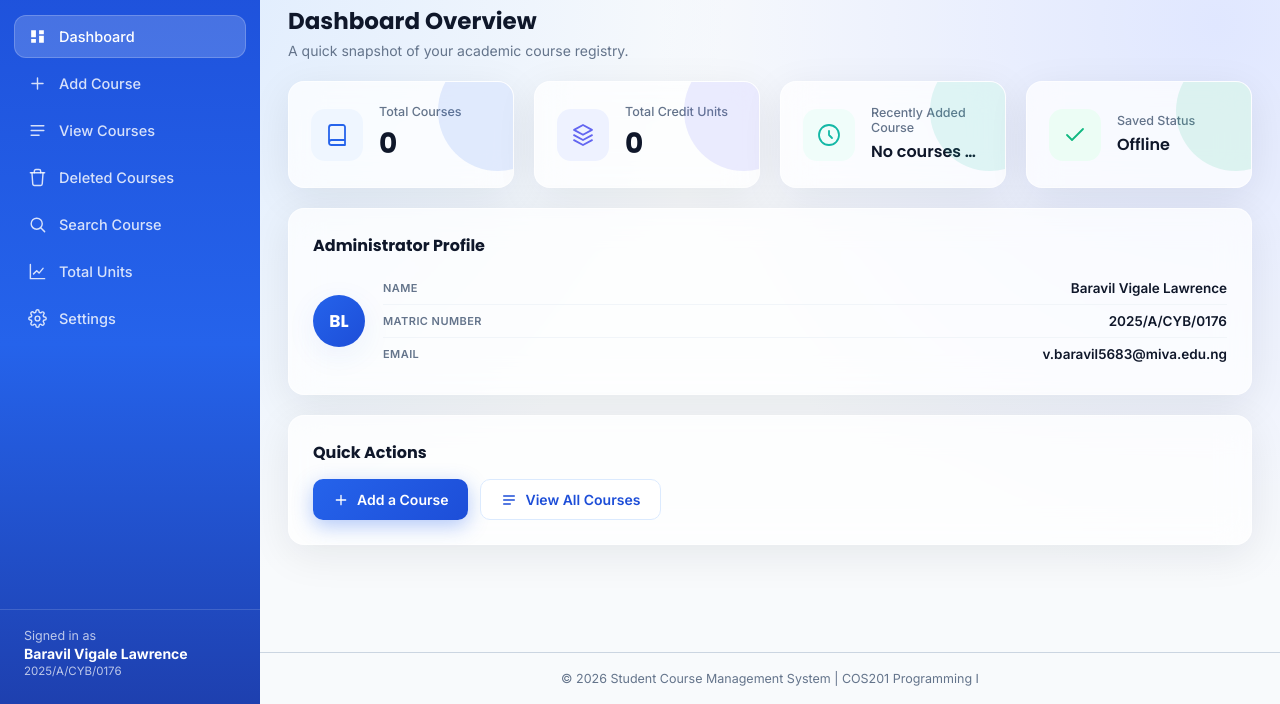
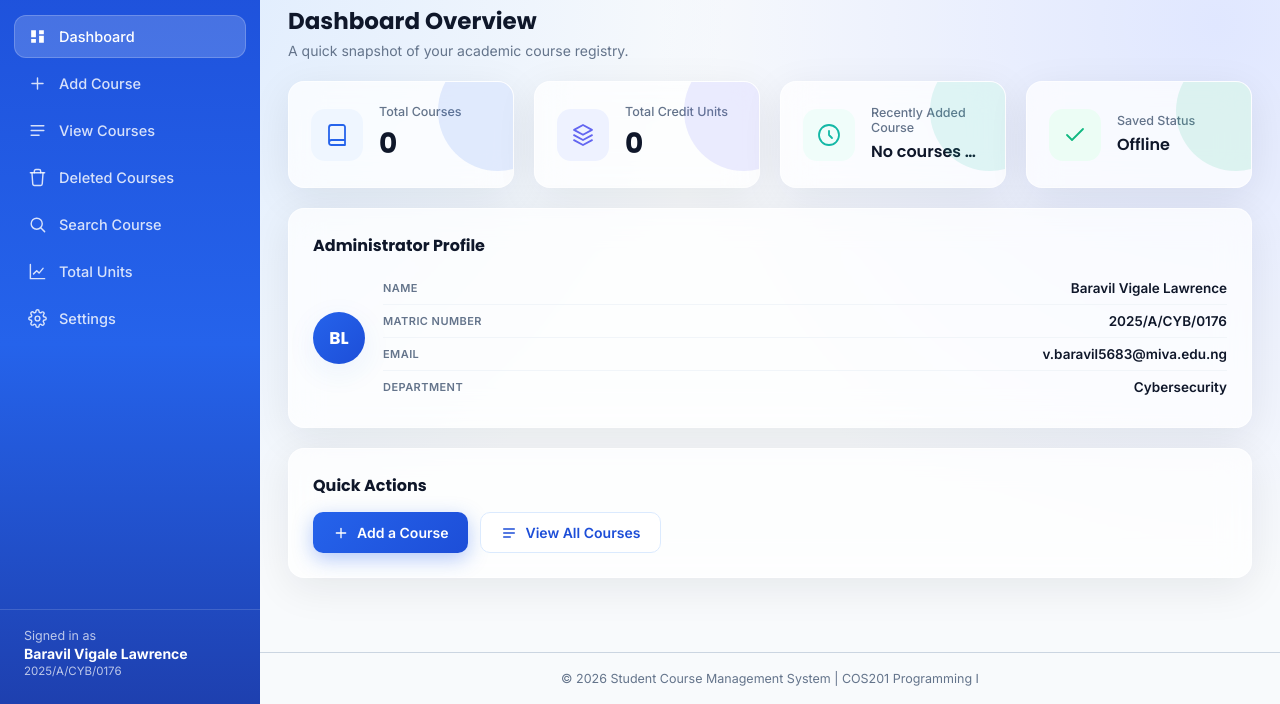
Before and after one commit to prosper-1234/student-course-management-system-2, a plain HTML site: page frontend/index.html in a window 1280 px wide. Shown: the part 96-800 px from the top of the page. Drawn offline with Linux system fonts and the light colour scheme; no server answers; sample sign-in values are in the browser's storage.

Commit message:
Update admin details

```diff
--- a/frontend/index.html
+++ b/frontend/index.html
@@ -146,6 +146,10 @@
                 <span class="admin-profile-label">Email</span>
                 <span class="admin-profile-value">v.baravil5683@miva.edu.ng</span>
               </div>
+              <div class="admin-profile-row">
+                <span class="admin-profile-label">Department</span>
+                <span class="admin-profile-value">Cybersecurity</span>
+              </div>
             </div>
             <div class="admin-profile-actions" style="padding:12px 16px; border-top:1px solid var(--slate-100);">
               <button id="logoutBtn" class="admin-logout-btn">Sign out</button>
@@ -223,6 +227,10 @@
               <div class="admin-profile-row">
                 <span class="admin-profile-label">Email</span>
                 <span class="admin-profile-value">v.baravil5683@miva.edu.ng</span>
+              </div>
+              <div class="admin-profile-row">
+                <span class="admin-profile-label">Department</span>
+                <span class="admin-profile-value">Cybersecurity</span>
               </div>
             </div>
           </div>
```
